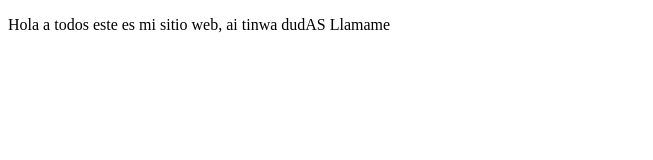
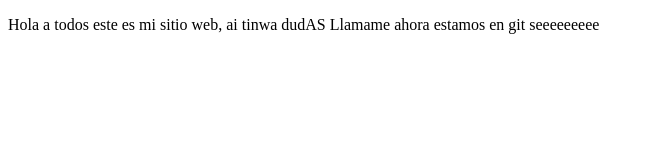
Before and after one commit to CelsoAncco/ProyectoPreWork, a plain HTML site: page index.html in a window 1280 px wide. Shown: the whole page, without its empty margins (0-653 px from the left). Drawn offline with Linux system fonts and the light colour scheme.

Commit message:
cambios en index

```diff
--- a/index.html
+++ b/index.html
@@ -8,7 +8,7 @@
 </head>
 <body>
     <p>
-        Hola a todos este es mi sitio web, ai tinwa dudAS Llamame
+        Hola a todos este es mi sitio web, ai tinwa dudAS Llamame ahora estamos en git seeeeeeeee
     </p>
 </body>
 </html>
```
